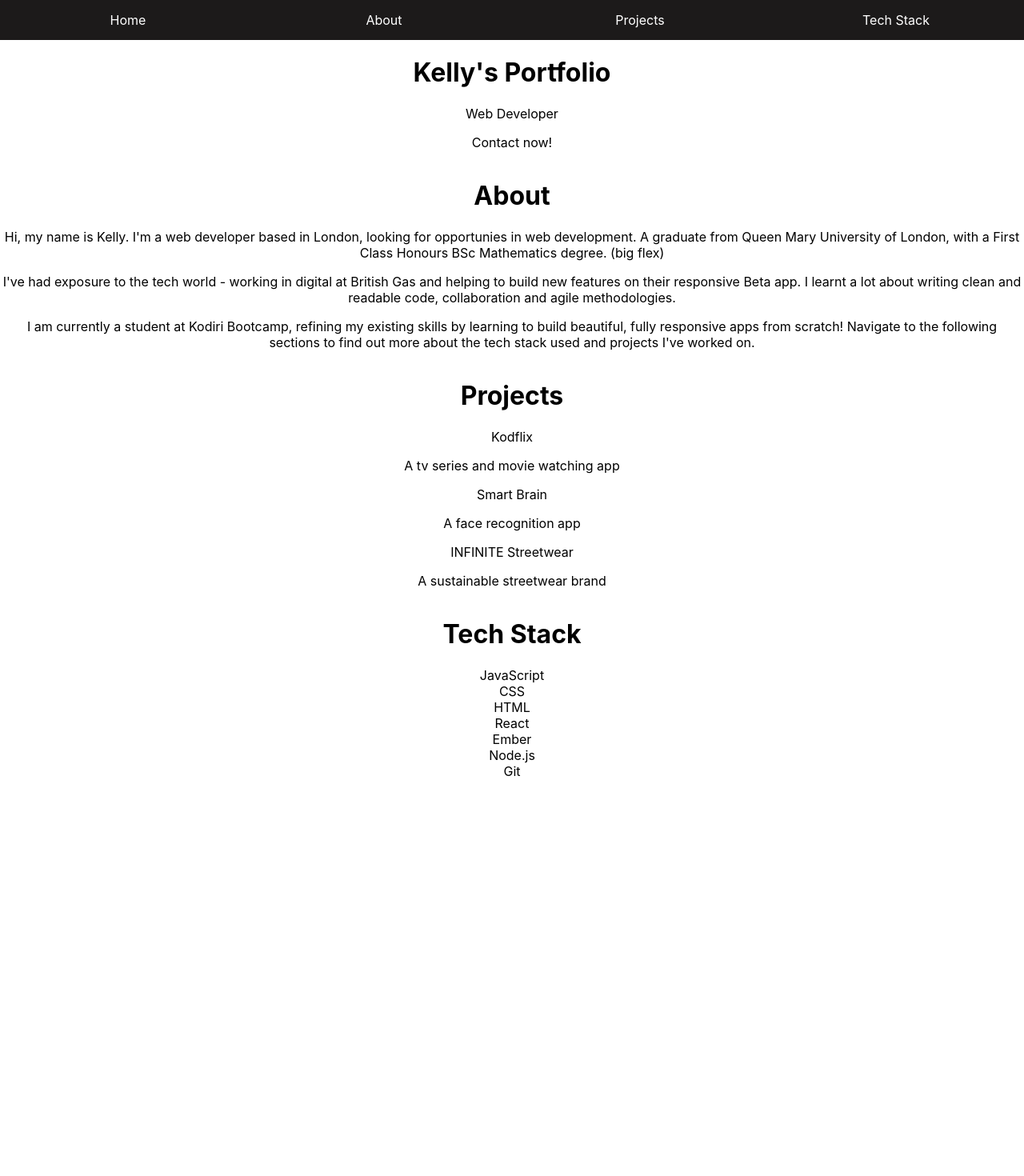
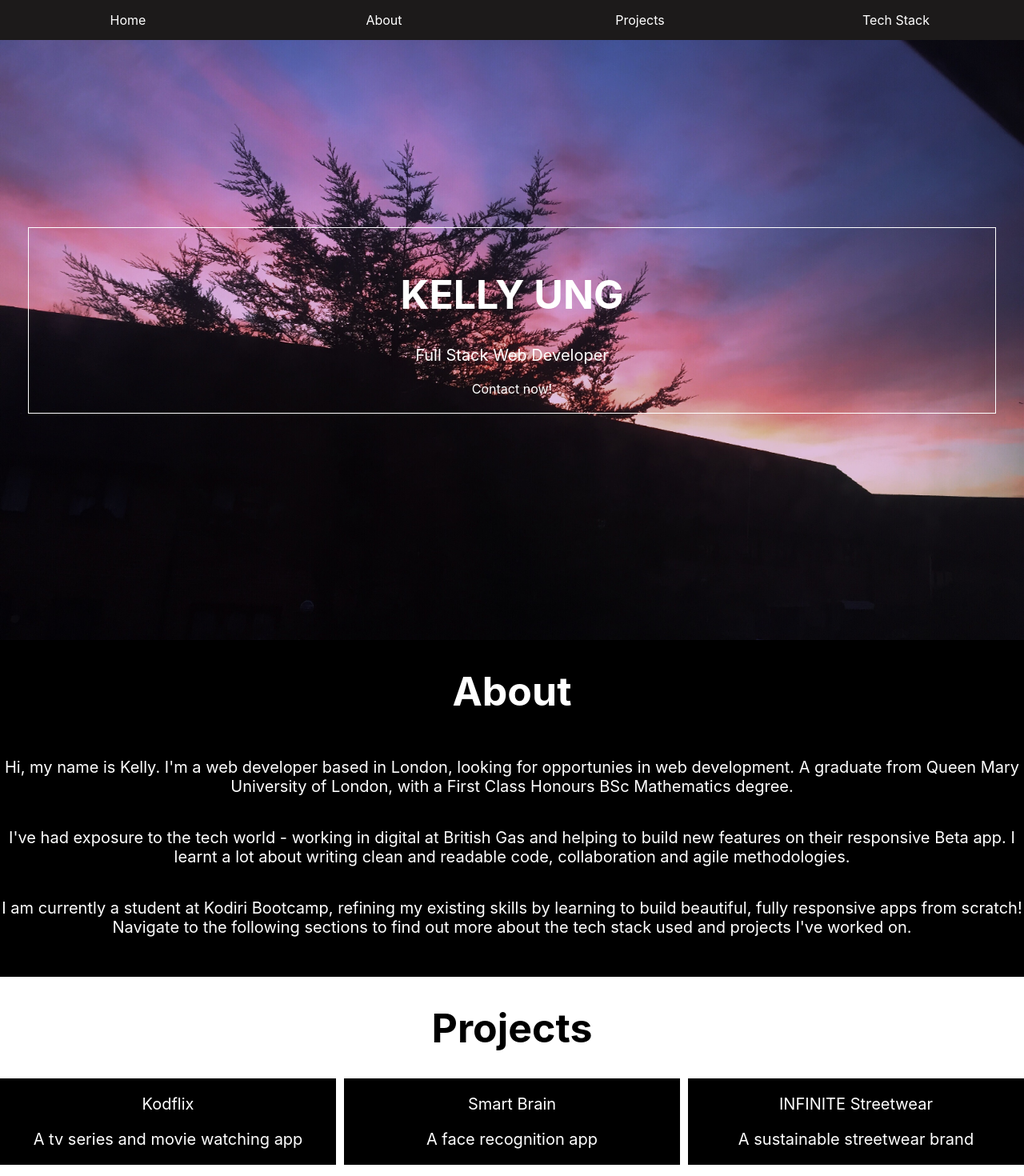
Before and after one commit to smellyung/kellys-portfolio, a React (Create React App) app: page / in a window 1280 px wide. Shown: the top 1470 px of the page at 80% size. Before the commit the page ends 974 px from the top, so only its background shows below. Built offline with nearby package versions, Linux system fonts and the light colour scheme.

Commit message:
add background picture

```diff
--- a/package.json
+++ b/package.json
@@ -4,8 +4,11 @@
   "homepage": "http://smellyung.github.io/kellys-portfolio",
   "private": true,
   "dependencies": {
+    "@fortawesome/free-brands-svg-icons": "^5.10.1",
+    "@fortawesome/free-regular-svg-icons": "^5.10.1",
     "react": "^16.9.0",
     "react-dom": "^16.9.0",
+    "react-router-dom": "^5.0.1",
     "react-scripts": "3.1.1"
   },
   "scripts": {
@@ -32,7 +35,6 @@
     ]
   },
   "devDependencies": {
-    "@fortawesome/fontawesome-free": "^5.10.1",
     "gh-pages": "^2.1.1"
   }
 }
--- /dev/null
+++ b/src/About.js
@@ -0,0 +1,21 @@
+import React from 'react';
+
+export default function About() {
+    return (
+        <div className='container' id='about'>
+          <h1>About</h1>
+          <p>
+            Hi, my name is Kelly. I'm a web developer based in London, looking for opportunies in web development.
+            A graduate from Queen Mary University of London, with a First Class Honours BSc Mathematics degree.
+          </p>
+          <p>
+            I've had exposure to the tech world - working in digital at British Gas and helping to build new features on their responsive Beta app.
+            I learnt a lot about writing clean and readable code, collaboration and agile methodologies.
+          </p>
+          <p>
+            I am currently a student at Kodiri Bootcamp, refining my existing skills by learning to build beautiful, fully responsive apps from scratch!
+            Navigate to the following sections to find out more about the <a>tech stack</a> used and <a>projects</a> I've worked on.
+          </p>
+        </div>
+    );
+}
--- a/src/App.css
+++ b/src/App.css
@@ -5,6 +5,26 @@
 }
 
 .App-header {
+  /* display: flex;
+  align-items: center;
+  background: #1c1a1a;
+  color: white;
+  height: 50px; */
+}
+
+.footer {
+  display: flex;
+  flex-direction: column;
+  align-items: center;
+  background: #1c1a1a;
+  color: white;
+  height: 100px;
+}
+
+.nav {
+  display: flex;
+  width: 100%;
+  position: fixed;
   display: flex;
   align-items: center;
   background: #1c1a1a;
@@ -12,11 +32,87 @@
   height: 50px;
 }
 
-.nav {
-  display: flex;
+img {
+  height: 100%;
   width: 100%;
 }
 
 .item {
   flex: 1;
 }
+
+.container {
+  display: flex;
+  flex-direction: column;
+}
+
+h1 {
+  font-size: 50px;
+}
+
+p {
+  font-size: 20px;
+}
+
+a {
+  color: white;
+  text-decoration: none;
+}
+
+/* .item:hover {
+  background-color: white;
+} */
+
+.info {
+  border: 1px solid white;
+  padding: 20px;
+}
+
+/* .info p {
+  margin: 0
+} */
+
+.info-border {
+  padding: 50px 35px;
+}
+
+#main {
+  display: flex;
+  flex-direction: column;
+  justify-content: center;
+  background-image: url('/pink-sunrise.jpg');
+  background-size: cover;
+  height: 100vh;
+  background-position: 50%;
+  color: white;
+}
+
+.projects {
+  display: flex;
+}
+
+.project {
+  flex: 1;
+  background: black;
+  color: white;
+}
+
+.project:nth-child(2) {
+  margin: 0 10px;
+}
+
+#tech-stack {
+  margin-bottom: 50px;
+}
+
+.technologies {
+  display: grid;
+  grid-template-columns: repeat(3, 1fr);
+  grid-auto-rows: auto;
+}
+
+#about {
+  background: black;
+  color: white;
+  padding-bottom: 30px;
+}
--- a/src/App.js
+++ b/src/App.js
@@ -1,63 +1,25 @@
 import React from 'react';
 import './App.css';
+import Header from './Header';
+import Main from './Main';
+import About from './About';
+import Projects from './Projects';
+import TechStack from './TechStack';
+import Footer from './Footer';
+import { BrowserRouter as Router, Route, Switch } from "react-router-dom";
 
 function App() {
   return (
-    <div className="App">
-      <header className="App-header">
-        <div className='nav'>
-          <a className='item'>Home</a>
-          <a className='item'>About</a>
-          <a className='item'>Projects</a>
-          <a className='item'>Tech Stack</a>
-        </div>
-      </header>
-      <div className='container' id='main'>
-        <h1>Kelly's Portfolio</h1>
-        <p>Web Developer</p>
-        <p>Contact now!</p>
+    <Router>
+      <div className="App">
+        <Header />
+        <Main />
+        <About />
+        <Projects />
+        <TechStack />
+        <Footer />
       </div>
-      <div className='container' id='about'>
-        <h1>About</h1>
-        <p>
-          Hi, my name is Kelly. I'm a web developer based in London, looking for opportunies in web development.
-          A graduate from Queen Mary University of London, with a First Class Honours BSc Mathematics degree. (big flex)
-        </p>
-        <p>
-          I've had exposure to the tech world - working in digital at British Gas and helping to build new features on their responsive Beta app.
-          I learnt a lot about writing clean and readable code, collaboration and agile methodologies.
-        </p>
-        <p>
-          I am currently a student at Kodiri Bootcamp, refining my existing skills by learning to build beautiful, fully responsive apps from scratch!
-          Navigate to the following sections to find out more about the <a>tech stack</a> used and <a>projects</a> I've worked on.
-        </p>
-      </div>
-      <div className='container' id='portfolio'>
-        <h1>Projects</h1>
-        <div className='project'>
-          <p>Kodflix</p>
-          <p>A tv series and movie watching app</p>
-        </div>
-        <div className='project'>
-          <p>Smart Brain</p>
-          <p>A face recognition app</p>
-        </div>
-        <div className='project'>
-          <p><span>IN</span>FINITE Streetwear</p>
-          <p>A sustainable streetwear brand</p>
-        </div>
-      </div>
-      <div className='container' id='tech-stack'>
-        <h1>Tech Stack</h1>
-        <div>JavaScript</div>
-        <div>CSS</div>
-        <div>HTML</div>
-        <div>React</div>
-        <div>Ember</div>
-        <div>Node.js</div>
-        <div>Git</div>
-      </div>
-    </div>
+    </Router>
   );
 }
 
--- /dev/null
+++ b/src/Footer.js
@@ -0,0 +1,9 @@
+import React from 'react';
+
+export default function Footer() {
+    return (
+        <div className='footer'>
+            <p>Contact</p>
+        </div>
+    );
+}
--- /dev/null
+++ b/src/Header.js
@@ -0,0 +1,19 @@
+import React from 'react';
+// import { FontAwesomeIcon } from '@fortawesome/react-fontawesome';
+// import { faCoffee } from '@fortawesome/free-solid-svg-icons';
+
+export default function Header() {
+  return (
+    <header className="App-header">
+      <div className='nav'>
+        <a className='item' href='#main'>
+            <i className='fas fa-home'></i>
+            Home
+        </a>
+        <a className='item' href='#about'>About</a>
+        <a className='item' href='#projects'>Projects</a>
+        <a className='item' href='#tech-stack'>Tech Stack</a>
+      </div>
+    </header>
+  );
+}
--- /dev/null
+++ b/src/Main.js
@@ -0,0 +1,20 @@
+import React from 'react';
+
+export default function Main() {
+    return (
+      <div className='container' id='main'>
+        <div class='info-border'>
+          <div class='info'>
+            <h1>KELLY UNG</h1>
+            <p>Full Stack Web Developer</p>
+            <a>Contact now!</a>
+            <div className='socials'>
+              <i class="fab fa-github"></i>
+              <i class="fab fa-linkedin"></i>
+              <i class="fas fa-envelope"></i>
+            </div>
+          </div>
+        </div>
+      </div>
+    );
+  }
--- /dev/null
+++ b/src/Projects.js
@@ -0,0 +1,23 @@
+import React from 'react';
+
+export default function Projects() {
+    return (
+        <div className='container' id='projects'>
+          <h1>Projects</h1>
+          <div className='projects'>
+            <div className='project'>
+              <p>Kodflix</p>
+              <p>A tv series and movie watching app</p>
+            </div>
+            <div className='project'>
+              <p>Smart Brain</p>
+              <p>A face recognition app</p>
+            </div>
+            <div className='project'>
+              <p><span>IN</span>FINITE Streetwear</p>
+              <p>A sustainable streetwear brand</p>
+            </div>
+          </div>
+        </div>
+    );
+}
--- /dev/null
+++ b/src/TechStack.js
@@ -0,0 +1,18 @@
+import React from 'react';
+
+export default function TechStack() {
+    return (
+        <div className='container' id='tech-stack'>
+          <h1>Tech Stack</h1>
+          <div class='technologies'>
+            <div class=''>JavaScript</div>
+            <div>CSS</div>
+            <div>HTML</div>
+            <div>React</div>
+            <div>Ember</div>
+            <div>Node.js</div>
+            <div>Git</div>
+          </div>
+        </div>
+    );
+}
```
Also changed, not shown: public/pink-sunrise.jpg (added), 1 other file (tests, documents, lock files or other folders).
